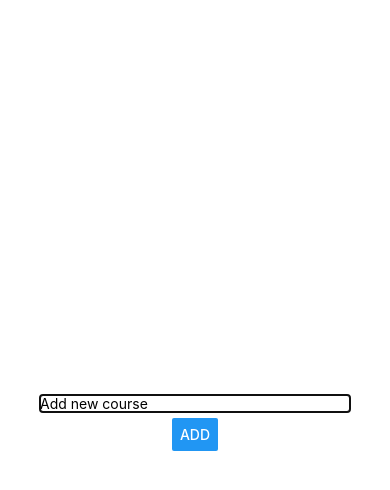
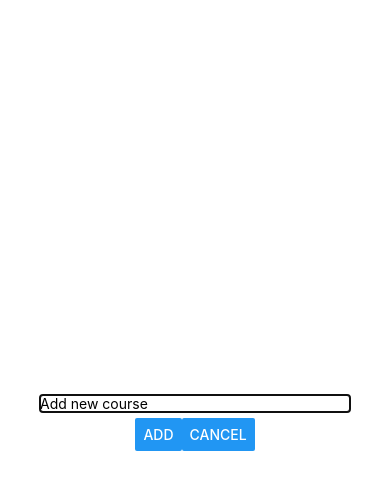
Before and after one commit to kumsal452b/ReactApp, a React Native app: screen / in a window 390 px wide. Both pictures are taken after a click on the button "ADD NEW GOAL". Shown: the top 490 px of the page. Built offline with nearby package versions, Linux system fonts and the light colour scheme.

Commit message:
add new button element

```diff
--- a/components/GoalInput.js
+++ b/components/GoalInput.js
@@ -4,6 +4,10 @@ const GoalInput = (props) => {
   const [enteredGoals, setEnterGoal] = useState("");
   const goalInputHandler = (enteredText) => {
     setEnterGoal(enteredText);
+  };
+  const addHandler = function () {
+    props.onAddGoal.bind(this, enteredGoals);
+    setEnterGoal("");
   };
   return (
     <Modal visible={props.visible} animationType="slide">
@@ -14,10 +18,10 @@ const GoalInput = (props) => {
           value={enteredGoals}
           style={styles.input}
         />
-        <Button
-          title="Add"
-          onPress={props.onAddGoal.bind(this, enteredGoals)}
-        />
+        <View style={styles.containerForButton}>
+          <Button title="Add" onPress={addHandler} />
+          <Button title="Cancel" />
+        </View>
       </View>
     </Modal>
   );
@@ -34,5 +38,8 @@ const styles = StyleSheet.create({
     marginBottom: 5,
     width: "80%",
   },
+  containerForButton: {
+    flexDirection: "row",
+  },
 });
 export default GoalInput;
```
